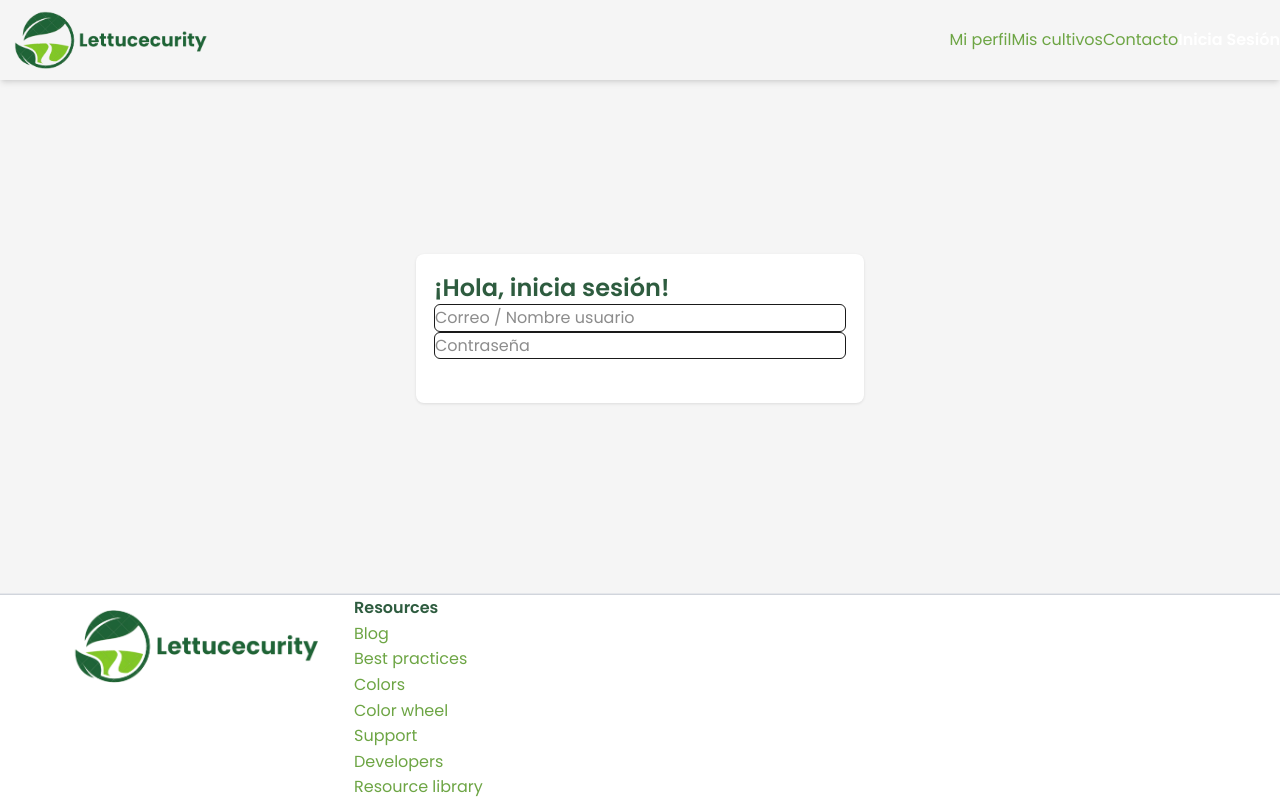
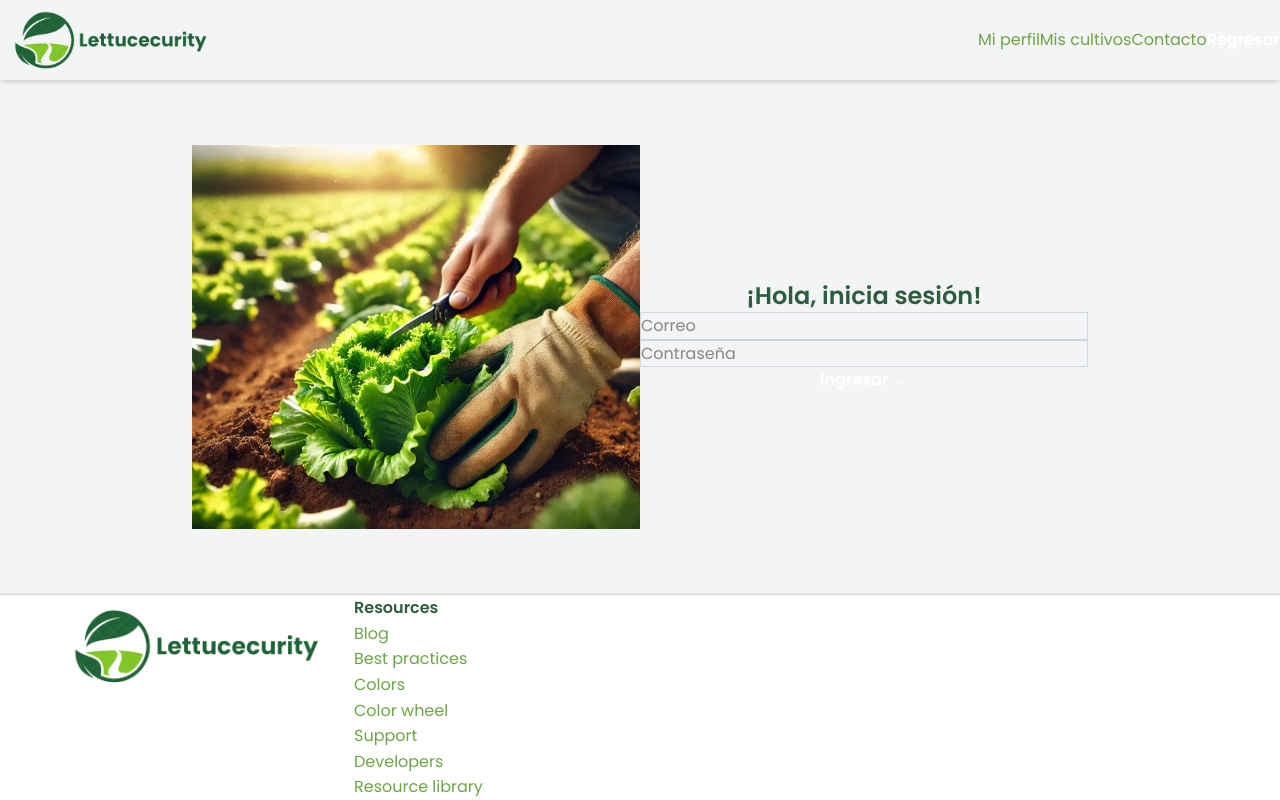
Before and after one commit to rmMarioAlberto/CornHub_frontend, a React (Vite) app: page /login in a window 1280 px wide. Built offline with nearby package versions, Linux system fonts and the light colour scheme.

Commit message:
Modificación de la vista de Login

```diff
--- a/src/components/common/Input.jsx
+++ b/src/components/common/Input.jsx
@@ -1,16 +1,13 @@
 import React from 'react';
 
-const Input = ({ label, type = 'text', value, onChange, className }) => {
+const Input = ({ type = 'text', placeholder, className = '', ...props }) => {
   return (
-    <div className="mb-4">
-      <label className="block text-verde-medio mb-1">{label}</label>
-      <input
-        type={type}
-        value={value}
-        onChange={onChange}
-        className={`w-full px-3 py-2 border border-verde-aqua rounded-md focus:outline-none focus:border-verde-brillante ${className}`}
-      />
-    </div>
+    <input
+      type={type}
+      placeholder={placeholder}
+      className={`w-full p-3 border border-gray-300 rounded-none focus:outline-none focus:ring-2 focus:ring-verde-profundo ${className}`}
+      {...props}
+    />
   );
 };
 
--- a/src/components/common/Modal.jsx
+++ b/src/components/common/Modal.jsx
@@ -0,0 +1,21 @@
+import React from 'react';
+
+const Modal = ({ isOpen, onClose, children }) => {
+  if (!isOpen) return null;
+
+  return (
+    <div className="fixed inset-0 bg-black bg-opacity-50 flex items-center justify-center z-50">
+      <div className="bg-white p-6 rounded-lg shadow-lg w-full max-w-md">
+        <button
+          onClick={onClose}
+          className="absolute top-4 right-4 text-verde-profundo hover:text-verde-brillante"
+        >
+          ×
+        </button>
+        {children}
+      </div>
+    </div>
+  );
+};
+
+export default Modal;
--- a/src/pages/Login.jsx
+++ b/src/pages/Login.jsx
@@ -1,6 +1,8 @@
 import React from 'react';
 import Header from '../components/common/Header';
 import Footer from '../components/common/Footer';
+import Input from '../components/common/Input';
+import Button from '../components/common/Button';
 
 const Login = () => {
   const navItems = [
@@ -10,14 +12,40 @@ const Login = () => {
   ];
 
   return (
-    <div className="min-h-screen flex flex-col">
-      <Header navItems={navItems} buttonText="Inicia Sesión" buttonLink="/login" />
-      <main className="container flex-grow flex items-center justify-center bg-gris-suave p-8">
-        <div className="card w-full max-w-md">
-          <h2 className="text-2xl font-poppins font-semibold text-verde-profundo mb-4">¡Hola, inicia sesión!</h2>
-          <input type="text" placeholder="Correo / Nombre usuario" className="w-full p-2 mb-4 border rounded-md" />
-          <input type="password" placeholder="Contraseña" className="w-full p-2 mb-4 border rounded-md" />
-          <button className="bg-verde-profundo text-white px-4 py-2 rounded-md font-poppins font-semibold w-full">Ingresar →</button>
+    <div className="min-h-screen flex flex-col bg-gray-100">
+      <Header
+        navItems={navItems}
+        buttonText="Regresar"
+        buttonLink="/"
+        bgColor="verde-lima-claro"
+      />
+      <main className="flex-grow flex items-center justify-center">
+        <div className="max-w-4xl mx-auto p-4">
+          <div className="grid grid-cols-1 md:grid-cols-2 gap-0 h-96">
+            {/* Columna izquierda: Imagen */}
+            <div className="h-full bg-cover bg-center" style={{ backgroundImage: "url('/public/assets/images/login.webp')" }}></div>
+            {/* Columna derecha: Formulario */}
+            <div className="bg-gris-suave px-6">
+              <div className="h-full flex items-center">
+                <div className="w-full">
+                  <h2 className="text-2xl font-poppins font-semibold text-negro-texto mb-7 text-center">¡Hola, inicia sesión!</h2>
+                  <Input
+                    type="text"
+                    placeholder="Correo"
+                    className="mb-4"
+                  />
+                  <Input
+                    type="password"
+                    placeholder="Contraseña"
+                    className="mb-6"
+                  />
+                  <Button variant="tertiary" className="w-full">
+                    Ingresar →
+                  </Button>
+                </div>
+              </div>
+            </div>
+          </div>
         </div>
       </main>
       <Footer />
```
